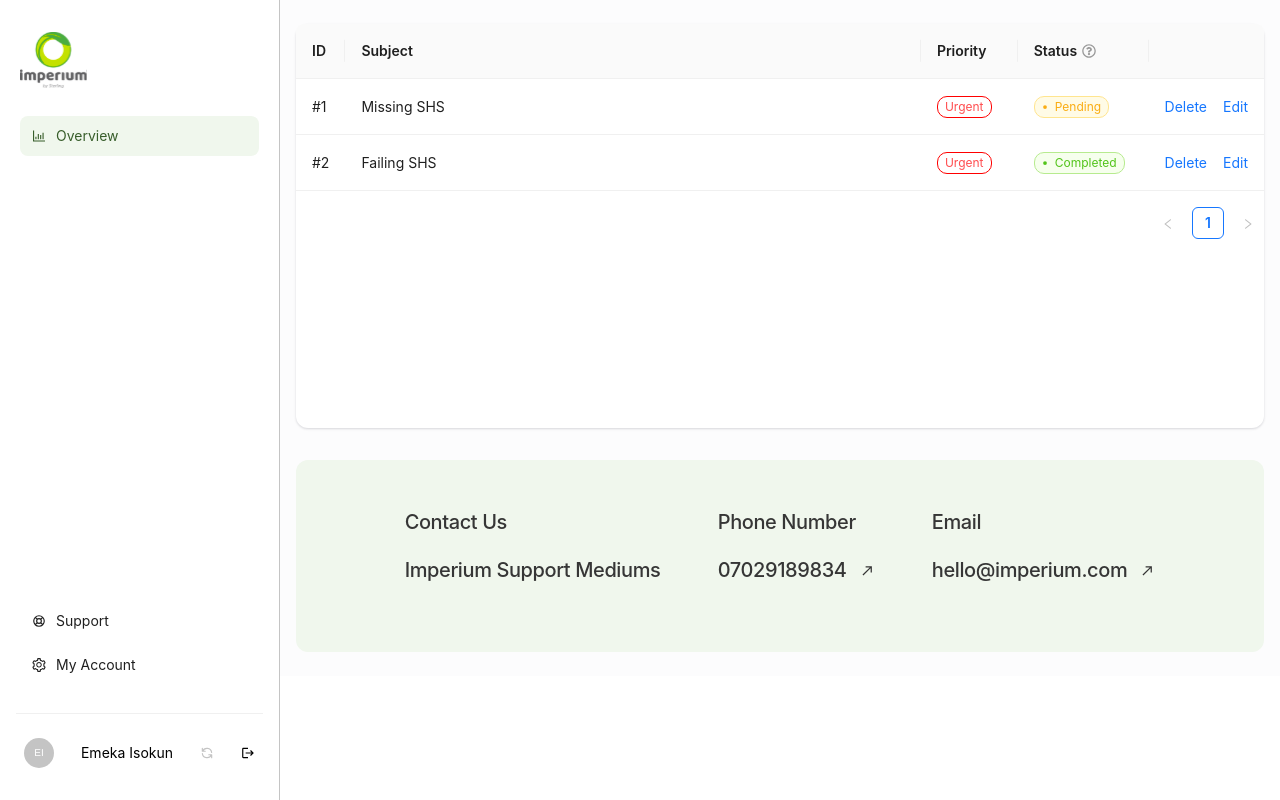
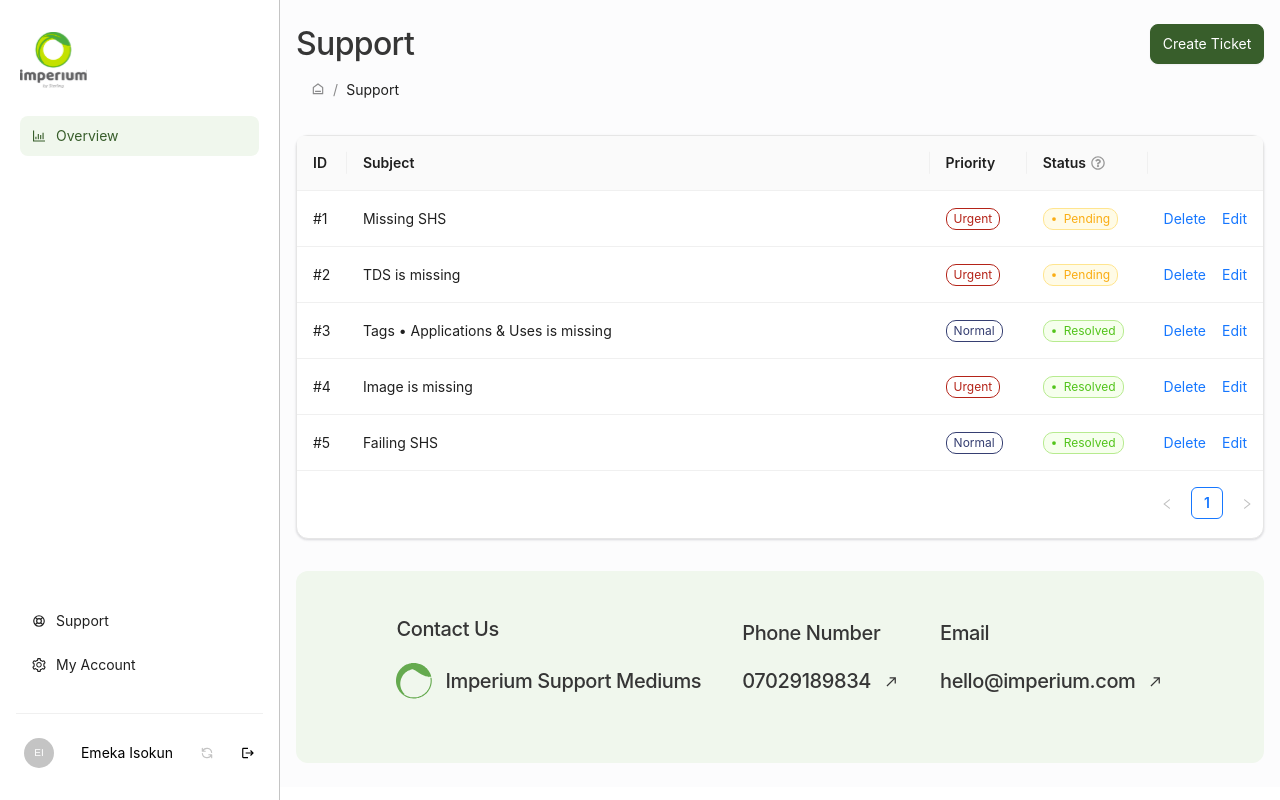
Before and after one commit to WYRE-ENERGIES/imperium-frontend, a React (Create React App) app: page /support in a window 1280 px wide. Built offline with nearby package versions, Linux system fonts and the light colour scheme.

Commit message:
add breadcrumb

```diff
--- /dev/null
+++ b/src/components/PageBreadcrumb/PageBreadcrumb.jsx
@@ -0,0 +1,25 @@
+import { HomeOutlined, UserOutlined } from '@ant-design/icons'
+
+import { Breadcrumb } from 'antd'
+import { Link } from 'react-router-dom'
+import React from 'react'
+import { RiHome6Line } from 'react-icons/ri'
+import classes from './PageBreadcrumb.module.scss'
+
+const PageBreadcrumb = ({ title }) => {
+  return (
+    <div className={classes.PageBreadcrumb}>
+      <h1 className={classes.PageBreadcrumb__title}>{title}</h1>
+      <Breadcrumb className={classes.PageBreadcrumb__breadcrumb}>
+        <Breadcrumb.Item>
+          <Link to="/">
+            <RiHome6Line style={{ marginTop: 3 }} />
+          </Link>
+        </Breadcrumb.Item>
+        <Breadcrumb.Item>{title}</Breadcrumb.Item>
+      </Breadcrumb>
+    </div>
+  )
+}
+
+export default PageBreadcrumb
--- /dev/null
+++ b/src/components/PageBreadcrumb/PageBreadcrumb.module.scss
@@ -0,0 +1,17 @@
+.PageBreadcrumb {
+  &__title {
+    font-style: normal;
+    font-weight: 500;
+    font-size: 32px;
+    line-height: 40px;
+    letter-spacing: -0.02em;
+    color: #363636;
+  }
+
+  &__breadcrumb {
+    display: flex;
+    align-items: center;
+    justify-content: center;
+    height: 20px;
+  }
+}
--- a/src/pages/Customer/Overview/InstructionModal/InstructionModal.jsx
+++ b/src/pages/Customer/Overview/InstructionModal/InstructionModal.jsx
@@ -1,6 +1,5 @@
+import { Link } from 'react-router-dom'
 import React from 'react'
-import { Link } from 'react-router-dom'
-
 import classes from './InstructionModal.module.scss'
 
 const InstructionModal = () => {
@@ -15,7 +14,7 @@ const InstructionModal = () => {
         <Link to="" className={classes.InstructionModal__buttonTop}>
           Visit Imperium Ecommerce to view all SHS offers
         </Link>
-        <Link to="/" className={classes.InstructionModal__buttonBottom}>
+        <Link to="/support" className={classes.InstructionModal__buttonBottom}>
           Contact Support
         </Link>
       </div>
--- a/src/pages/Customer/Support/Support.jsx
+++ b/src/pages/Customer/Support/Support.jsx
@@ -1,4 +1,7 @@
+import { Button } from 'antd'
+import { ReactComponent as Logo } from '../../../assets/icon.svg'
 import { MdNorthEast } from 'react-icons/md'
+import PageBreadcrumb from '../../../components/PageBreadcrumb/PageBreadcrumb'
 import PageLayout from '../../../components/Layout/PageLayout'
 import React from 'react'
 import TicketTable from './TicketTable/TicketTable'
@@ -9,10 +12,12 @@ const data = [
   { title: 'Phone Number', description: '07029189834', icon: true },
   { title: 'Email', description: 'hello@imperium.com', icon: true },
 ]
+
 const InnerCard = ({ title, description, icon }) => (
   <div className={classes.Support__innerSection}>
     <p>{title}</p>
     <p className={classes.Support__p}>
+      {!icon && <Logo style={{ marginRight: 13 }} />}
       {description}
       {icon && <MdNorthEast style={{ marginLeft: 13 }} size={15} />}
     </p>
@@ -23,6 +28,10 @@ export const Support = () => {
   return (
     <PageLayout>
       <div className={classes.Support} style={{ backgroundColor: '#FCFCFD' }}>
+        <section className={classes.Support__headerSection}>
+          <PageBreadcrumb title="Support" />
+          <Button className={classes.Support__button}>Create Ticket</Button>
+        </section>
         <section className={classes.Support__topSection}>
           <TicketTable />
         </section>
--- a/src/pages/Customer/Support/Support.module.scss
+++ b/src/pages/Customer/Support/Support.module.scss
@@ -1,4 +1,25 @@
 .Support {
+  &__headerSection {
+    margin-bottom: 35px;
+    display: flex;
+    justify-content: space-between;
+  }
+
+  &__button {
+    display: flex;
+    flex-direction: row;
+    justify-content: center;
+    align-items: center;
+    padding: 10px 16px;
+    width: 114px;
+    height: 40px;
+    background: #385e2b;
+    border: 1px solid #385e2b;
+    box-shadow: 0px 1px 2px rgba(16, 24, 40, 0.05);
+    border-radius: 8px;
+    color: #fff;
+  }
+
   &__topSection {
     box-sizing: border-box;
     display: flex;
@@ -11,6 +32,7 @@
       0px 1px 2px rgba(16, 24, 40, 0.06);
     border-radius: 12px;
     margin-bottom: 32px;
+    border: 1px solid #E6E6E6,
   }
 
   &__bottomSection {
--- a/src/pages/Customer/Support/TicketTable/TicketTable.jsx
+++ b/src/pages/Customer/Support/TicketTable/TicketTable.jsx
@@ -23,14 +23,15 @@ const columns = [
     dataIndex: 'priority',
     width: '10%',
     render: (text) => {
+      const color = getPriorityColor(text)
       return (
         <Tag
-          color="error"
           key={text}
           style={{
             backgroundColor: 'white',
-            border: '1px solid red',
+            border: `1px solid ${color}`,
             borderRadius: '10px',
+            color: color,
           }}
         >
           {text}
@@ -93,17 +94,29 @@ const getColor = (name) => {
   let color = ''
 
   switch (name) {
-    case 'Urgent':
-      color = 'error'
-      break
     case 'Pending':
       color = 'warning'
       break
-    case 'Completed':
+    case 'Resolved':
       color = 'success'
       break
     default:
       color = 'error'
+      break
+  }
+
+  return color
+}
+
+const getPriorityColor = (name) => {
+  let color = ''
+
+  switch (name) {
+    case 'Urgent':
+      color = '#B42318'
+      break
+    case 'Normal':
+      color = '#363F72'
       break
   }
 
@@ -119,9 +132,27 @@ const data = [
   },
   {
     id: 2,
+    subject: 'TDS is missing',
+    priority: 'Urgent',
+    status: 'Pending',
+  },
+  {
+    id: 3,
+    subject: 'Tags • Applications & Uses is missing',
+    priority: 'Normal',
+    status: 'Resolved',
+  },
+  {
+    id: 4,
+    subject: 'Image is missing',
+    priority: 'Urgent',
+    status: 'Resolved',
+  },
+  {
+    id: 5,
     subject: 'Failing SHS',
-    priority: 'Urgent',
-    status: 'Completed',
+    priority: 'Normal',
+    status: 'Resolved',
   },
 ]
 
```
Also changed, not shown: src/assets/icon.svg (added).
